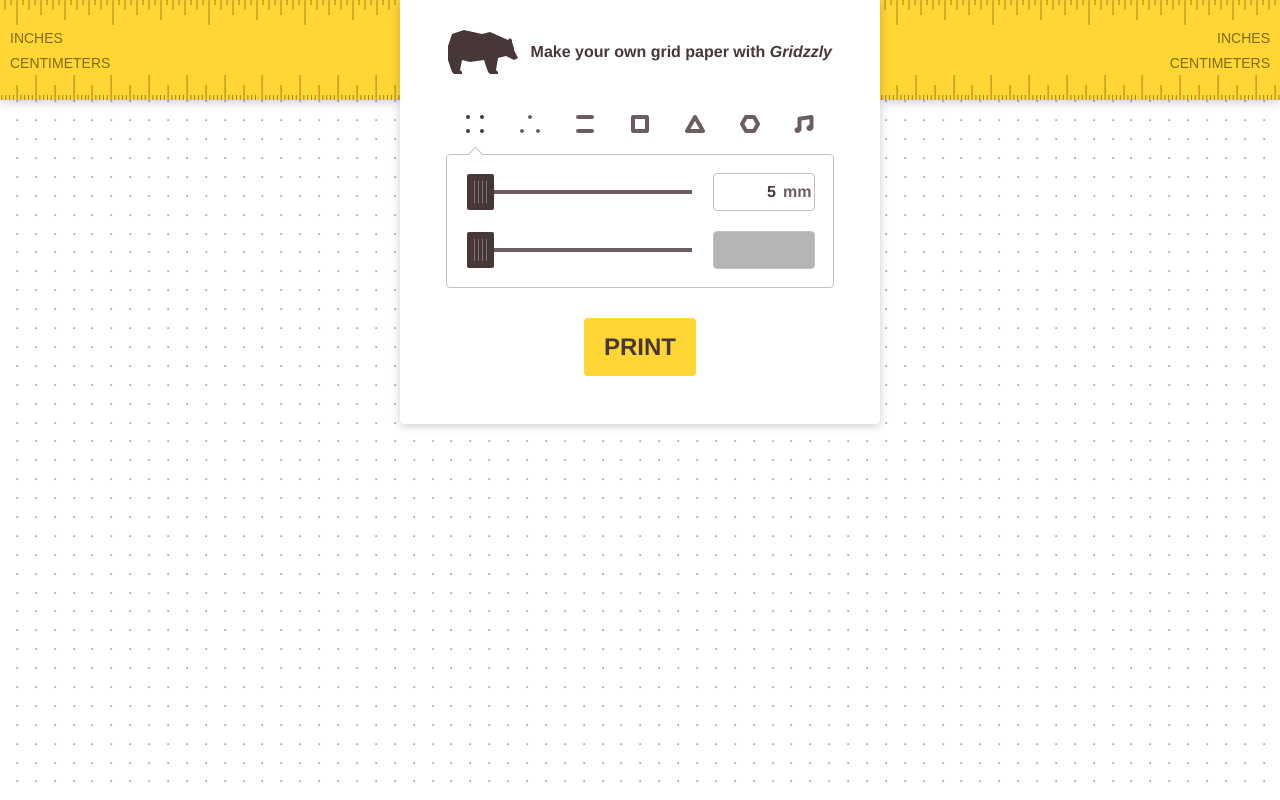
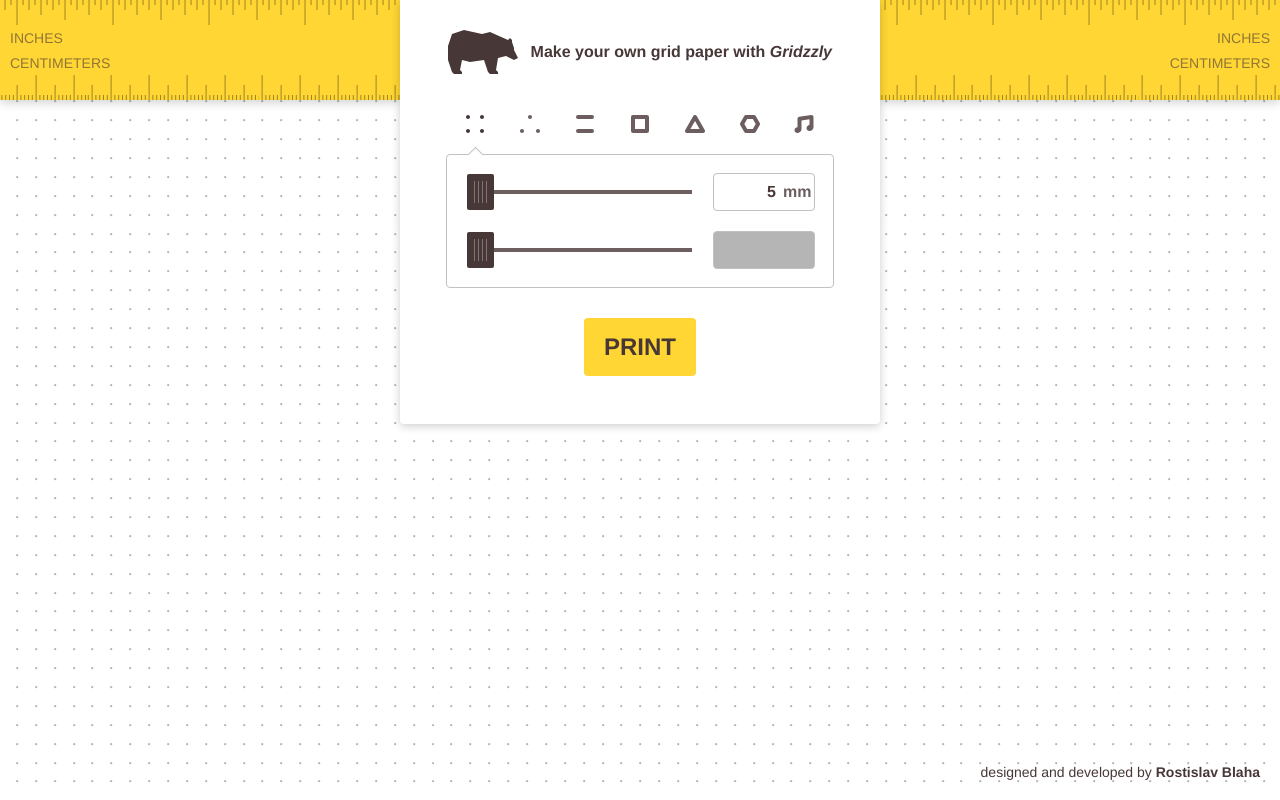
Before and after one commit to RostislavBlaha/gridzzly, a React (Create React App) app: page / in a window 1280 px wide. Built offline with nearby package versions, Linux system fonts and the light colour scheme.

Commit message:
Added signature

```diff
--- a/src/App.js
+++ b/src/App.js
@@ -3,6 +3,7 @@ import Grid from './Grid'
 import Ruler from './ruler/Ruler'
 import Form from './form/Form'
 import ActualPage from './ActualPage'
+import Signature from './Signature'
 
 class App extends Component {
     constructor(props){
@@ -128,6 +129,7 @@ class App extends Component {
                     colour={this.state.data.colour}
                     type={this.state.data.type}
                     height={this.state.height}/>
+             <Signature/>
           </div>
           <div  className="Print" style={print}>
             {actualPage}
--- /dev/null
+++ b/src/Signature.js
@@ -0,0 +1,29 @@
+import React, { Component } from 'react'
+import {brown, smallFont} from './Styles'
+
+export default class Label extends Component{
+
+  render() {
+
+	  const sx = {
+        color: brown,
+        font: smallFont,
+        position: "absolute",
+        bottom: "20px",
+        right: "20px",
+	  }
+
+    const ax = {
+        color: brown,
+        font: smallFont,
+        fontWeight: "bold",
+        textDecoration: "none"
+	  }
+
+    return (
+        <div style={sx}>
+            designed and developed by <a style={ax} href="rostislavblaha.cz">Rostislav Blaha</a>
+        </div>
+	   )
+  }
+}
--- a/src/Styles.js
+++ b/src/Styles.js
@@ -2,8 +2,9 @@ export const yellow = '#ffd633'
 export const silver = '#c1c1c1'
 export const brown = '#483737'
 
-export const font = 'bold 16px helvetica, arial, sans-serif'
+export const font = '16px helvetica, arial, sans-serif'
 export const largeFont = 'bold 24px helvetica, arial, sans-serif'
+export const smallFont = '14px helvetica, arial, sans-serif'
 
 export const colours = {
     yellow,
--- a/src/form/Header.js
+++ b/src/form/Header.js
@@ -13,6 +13,7 @@ export default class Header extends Component{
 		    justifyContent: "space-between",
         color: brown,
         font: font,
+        fontWeight: "bold",
         fontSize: window.innerWidth < 480 ? "14px" : "",
         paddingBottom: window.innerWidth < 480 ? "10px" :"20px"}
 
--- a/src/form/Sliders/Input.js
+++ b/src/form/Sliders/Input.js
@@ -22,6 +22,7 @@ export default class Input extends Component{
 		  textAlign: "right",
 		  border: "none",
 		  font: font,
+      fontWeight: "bold",
 		  color: brown,
 		  display: "flex",
 
--- a/src/form/Sliders/Unit.js
+++ b/src/form/Sliders/Unit.js
@@ -8,6 +8,7 @@ export default class TypeOption extends Component{
 	  const sx = {
         cursor: "pointer",
 		font: font,
+    fontWeight: "bold",
 		color: brown,
 		opacity: "0.8",
 		paddingLeft: "5px"
--- a/src/ruler/Label.js
+++ b/src/ruler/Label.js
@@ -1,22 +1,23 @@
 import React, { Component } from 'react'
+import {smallFont, brown} from '../Styles'
 
 export default class Label extends Component{
 
   render() {
+    console.log(smallFont)
 	  const sx = {
-        fontFamily: "arial",
-        fontSize: "14px",
+        font: smallFont,
+        color: brown,
         height: "15px",
         marginLeft: "10px",
         marginRight: "10px",
-        opacity: "0.5",
+        opacity: "0.6",
         display: "flex",
         flexDirection: this.props.labels==="right" ? "row-reverse" : "row",
         justifyContent: "space-between",
         transform: this.props.unit==="in" ? "rotateX(180deg)" : "",
         transitionDelay: "0.3s",
 	  }
-    console.log(this.props.unit)
 
     const unitType = this.props.type==="centimeters" ? "CENTIMETERS" : "INCHES"
 
--- a/src/ruler/Labels.js
+++ b/src/ruler/Labels.js
@@ -4,7 +4,6 @@ import Label from './Label'
 export default class Units extends Component{
 
   render() {
-    //const imgURL =  ? {cm} : {inch}
     const sx = {
         width: "100%",
         height: "50px",
```
